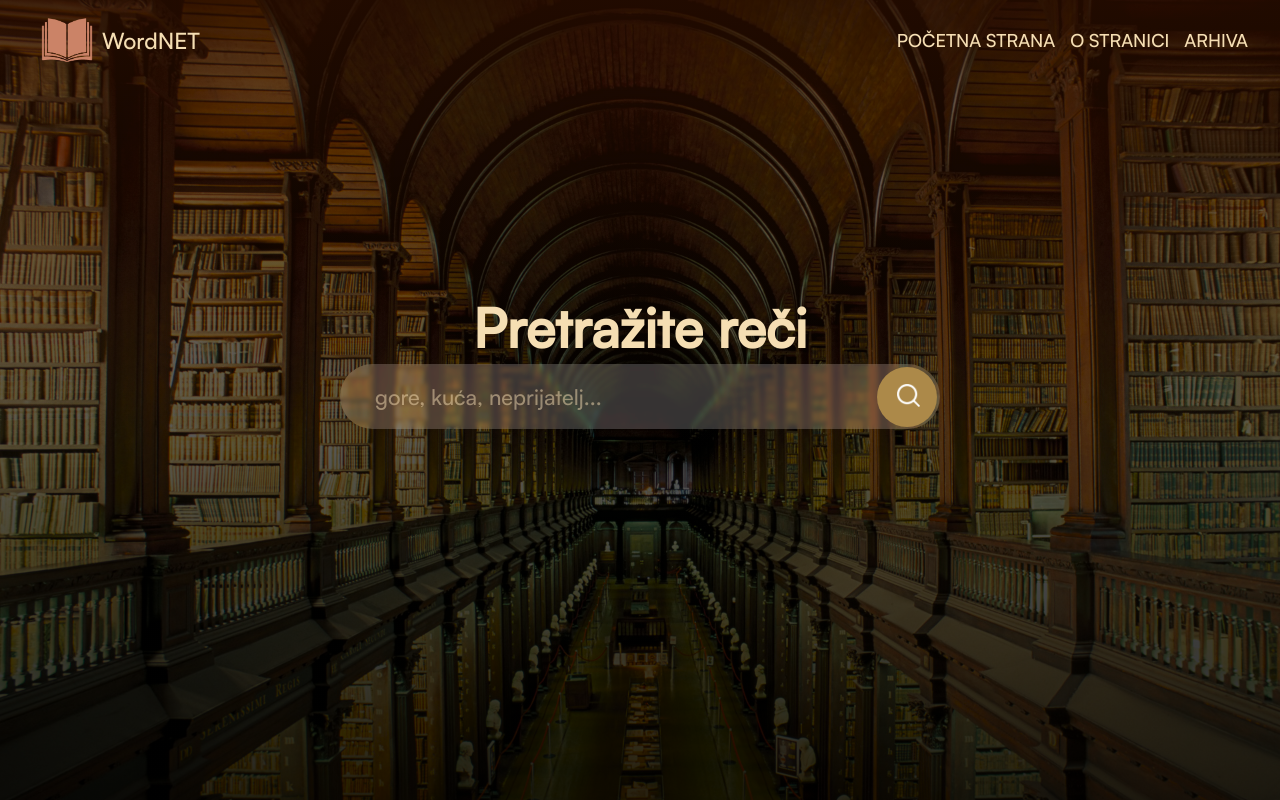
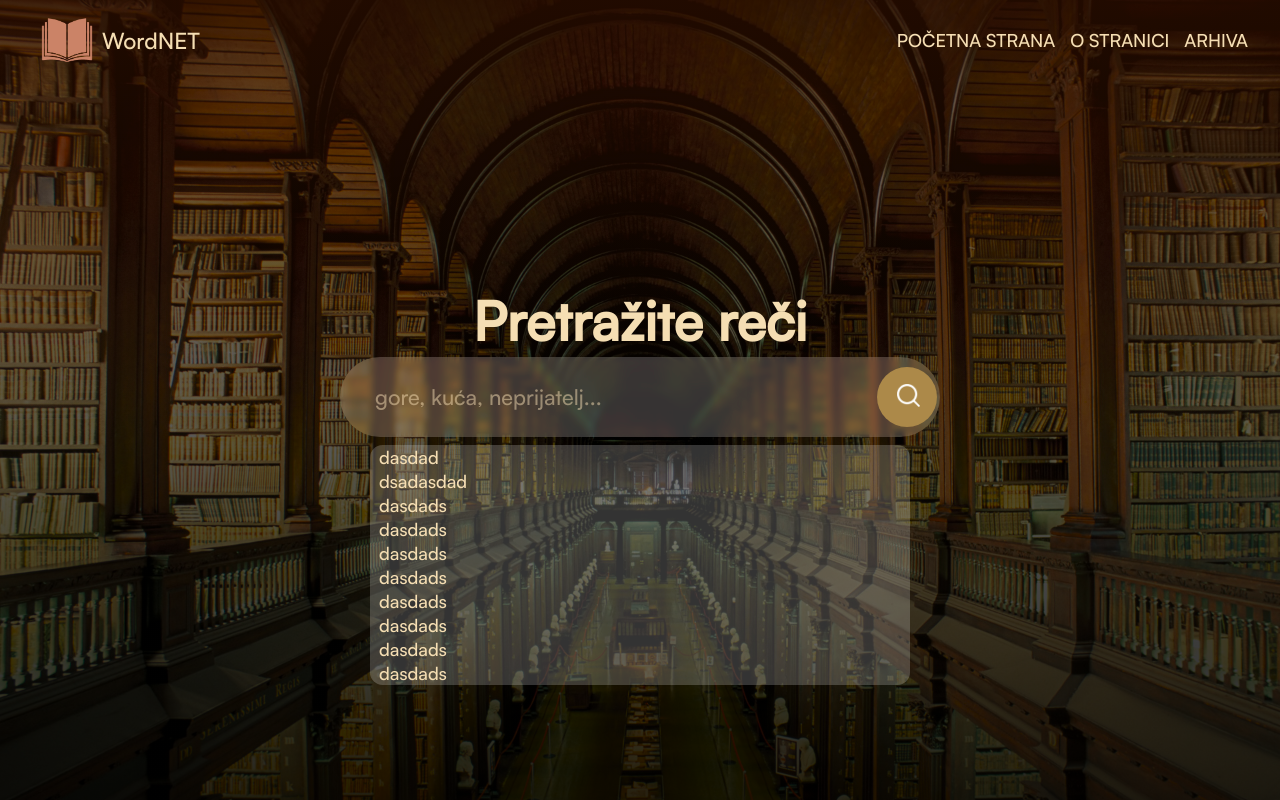
Before and after one commit to andjelic-a/WordNET_Web, a React (Vite) app: page / in a window 1280 px wide. Built offline with nearby package versions, Linux system fonts and the light colour scheme; no server answers.

Commit message:
Work in progress(SuggestedWords component, CSS)

```diff
--- a/src/components/Home/Search/SearchBar.tsx
+++ b/src/components/Home/Search/SearchBar.tsx
@@ -1,6 +1,7 @@
 import React from 'react';
 import '../../../css/HomeComponents.css';
 import { findSimilarWord } from '../../../request_handler/ServerRequest';
+import SuggestedWords from './SuggestedWords';
 
 function SearchBar() {
     const searchForWords = (e: React.KeyboardEvent<HTMLInputElement>) => {
@@ -21,6 +22,7 @@ function SearchBar() {
         <form action='' className='search-bar'>
             <input type="text" onKeyUp={(e) => searchForWords(e)} placeholder='gore, kuća, neprijatelj...' />
             <button type='submit'><img src='../../../../img/search.png'></img></button>
+            <SuggestedWords />
         </form>
     )
 }
--- a/src/components/Home/Search/SuggestedWords.tsx
+++ b/src/components/Home/Search/SuggestedWords.tsx
@@ -1,11 +1,20 @@
 import '../../../css/HomeComponents.css';
 
-function SuggestedWords(similarWords: string[]) {
+function SuggestedWords() {
 
 
     return(
         <div className="suggestedWords">
-            {similarWords.map((words) => (<p>{words}</p>))}
+            <p>dasdad</p>
+            <p>dsadasdad</p>
+            <p>dasdads</p>
+            <p>dasdads</p>
+            <p>dasdads</p>
+            <p>dasdads</p>
+            <p>dasdads</p>
+            <p>dasdads</p>
+            <p>dasdads</p>
+            <p>dasdads</p>
         </div>
     )
 }
--- a/src/css/HomeComponents.css
+++ b/src/css/HomeComponents.css
@@ -91,14 +91,16 @@ header {
 .search-bar {
     display: flex;
     position: relative;
+    justify-content: center;
     align-items: center;
     width: 100%;
     max-width: 600px;
+    height: 10svh;
     background: rgb(255, 255, 255, 0.2);
     border-radius: 60px;
     padding: 0.15em;
-    backdrop-filter: blur(2px) saturate(180%);
-    bottom: 10vh;
+    backdrop-filter: blur(3px) saturate(180%);
+    bottom: 10svh;
 }
 
 .search-bar input {
@@ -128,7 +130,18 @@ header {
 }
 
 .suggestedWords {
-    width: 300px;
-    height: 100px;
-    background-color: red;
+    top: 11svh;
+    padding-left: 0.5em;
+    border-radius: 0.7em;
+    display: flex;
+    position: absolute;
+    flex-direction: column;
+    justify-content: flex-start;
+    width: 90%;
+    background: rgb(255, 255, 255, 0.2);
+    backdrop-filter: blur(30px) saturate(180%);
 }
+
+.suggestedWords p{
+    color: wheat;
+}
```
